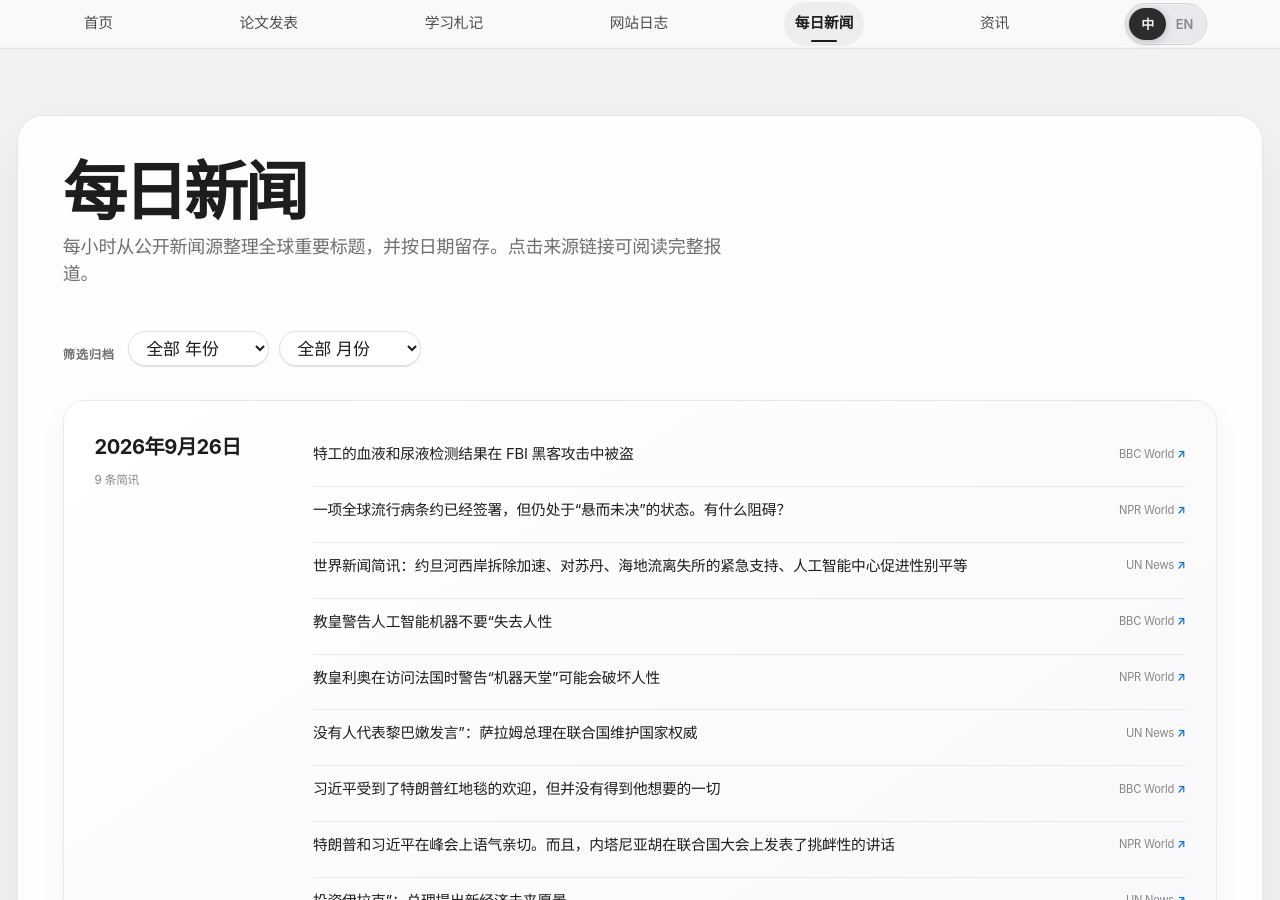
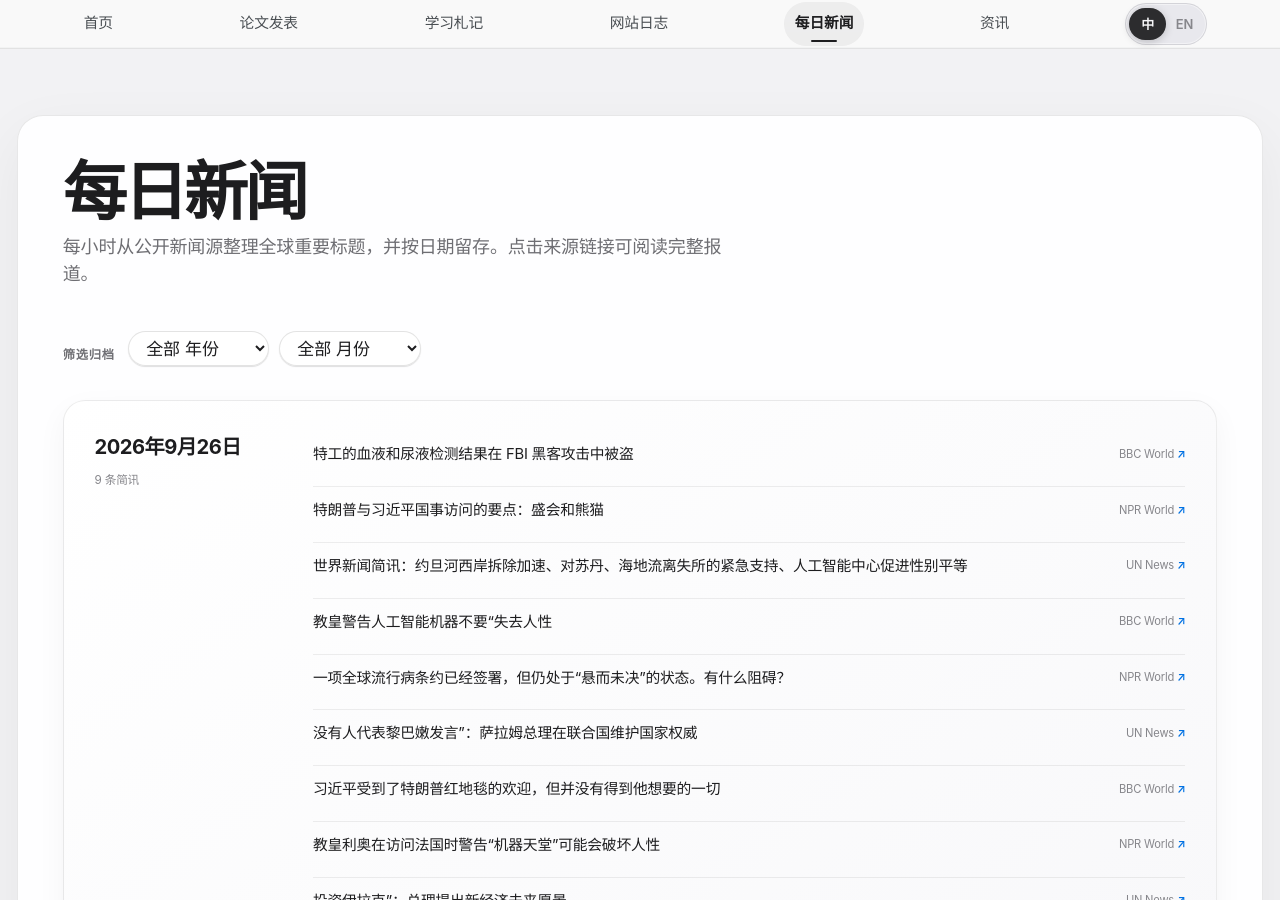
Before and after one commit to HaoxiangLuo/HaoxiangLuo.github.io, a Jekyll site: the page built from _pages/daily-news-zh.html, in a window 1280 px wide and 900 px high. Built offline with Jekyll 4.4.1, drawn with Linux system fonts in a browser that asks for light colours; a style sheet for code colours, icons or effects is not loaded; part of the change alters nothing that is shown.

Commit message:
Update daily news 2026-09-26

```diff
--- a/_data/daily_news.json
+++ b/_data/daily_news.json
@@ -1,5 +1,5 @@
 {
-  "updated_at": "2026-09-26T02:26:43+08:00",
+  "updated_at": "2026-09-26T03:22:47+08:00",
   "days": [
     {
       "date": "2026-09-26",
@@ -11,10 +11,10 @@
           "title_zh": "特工的血液和尿液检测结果在 FBI 黑客攻击中被盗"
         },
         {
-          "title": "There's a global pandemic treaty that's signed -- and in 'limbo.' What's the holdup?",
+          "title": "Takeaways from the Trump-Xi state visit: Pageantry and pandas",
           "source": "NPR World",
-          "url": "https://www.npr.org/2026/09/25/g-s1-144948/pandemic-prevention-treaty-agreement-world-health-organization",
-          "title_zh": "一项全球流行病条约已经签署，但仍处于“悬而未决”的状态。有什么阻碍？"
+          "url": "https://www.npr.org/2026/09/25/nx-s1-5981265/takeaways-trump-xi-state-visit-pageantry-pandas",
+          "title_zh": "特朗普与习近平国事访问的要点：盛会和熊猫"
         },
         {
           "title": "World News in Brief: West Bank demolitions accelerate, urgent support for Sudan, Haiti diplacement, AI hub to boost gender equality",
@@ -29,10 +29,10 @@
           "title_zh": "教皇警告人工智能机器不要“失去人性"
         },
         {
-          "title": "Pope Leo warns a 'paradise of machines' could undermine humanity on his France visit",
+          "title": "There's a global pandemic treaty that's signed -- and in 'limbo.' What's the holdup?",
           "source": "NPR World",
-          "url": "https://www.npr.org/2026/09/25/nx-s1-5981140/pope-leo-france",
-          "title_zh": "教皇利奥在访问法国时警告“机器天堂”可能会破坏人性"
+          "url": "https://www.npr.org/2026/09/25/g-s1-144948/pandemic-prevention-treaty-agreement-world-health-organization",
+          "title_zh": "一项全球流行病条约已经签署，但仍处于“悬而未决”的状态。有什么阻碍？"
         },
         {
           "title": "‘No one speaks on behalf of Lebanon’: PM Salam asserts State authority at UN",
@@ -47,10 +47,10 @@
           "title_zh": "习近平受到了特朗普红地毯的欢迎，但并没有得到他想要的一切"
         },
         {
-          "title": "Trump and Xi strike cordial tone at summit. And, Netanyahu gives defiant UNGA speech",
+          "title": "Pope Leo warns a 'paradise of machines' could undermine humanity on his France visit",
           "source": "NPR World",
-          "url": "https://www.npr.org/2026/09/25/g-s1-144994/up-first-newsletter-trump-xi-netanyahu-united-nations-mortgage-rates",
-          "title_zh": "特朗普和习近平在峰会上语气亲切。而且，内塔尼亚胡在联合国大会上发表了挑衅性的讲话"
+          "url": "https://www.npr.org/2026/09/25/nx-s1-5981140/pope-leo-france",
+          "title_zh": "教皇利奥在访问法国时警告“机器天堂”可能会破坏人性"
         },
         {
           "title": "‘Invest with Iraq’: PM sets out vision for new economic future",
```
